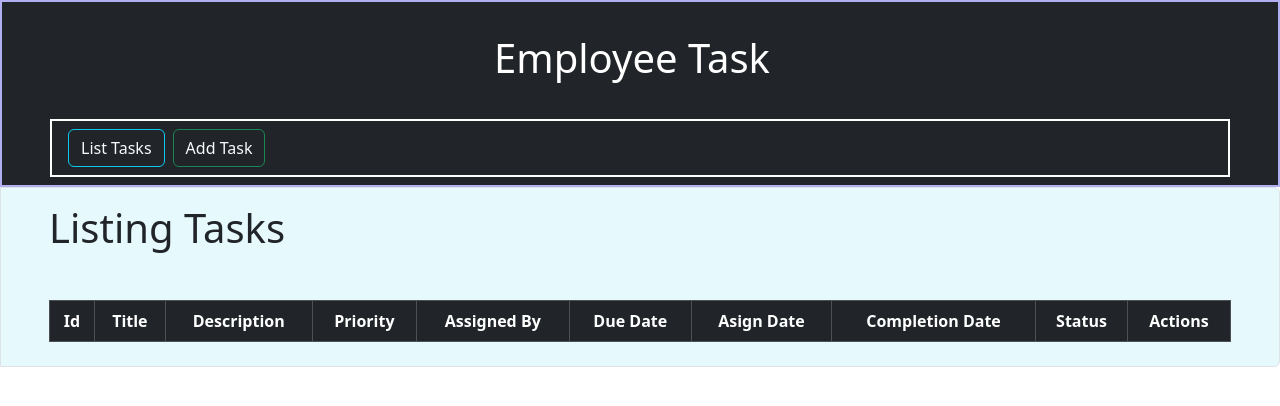
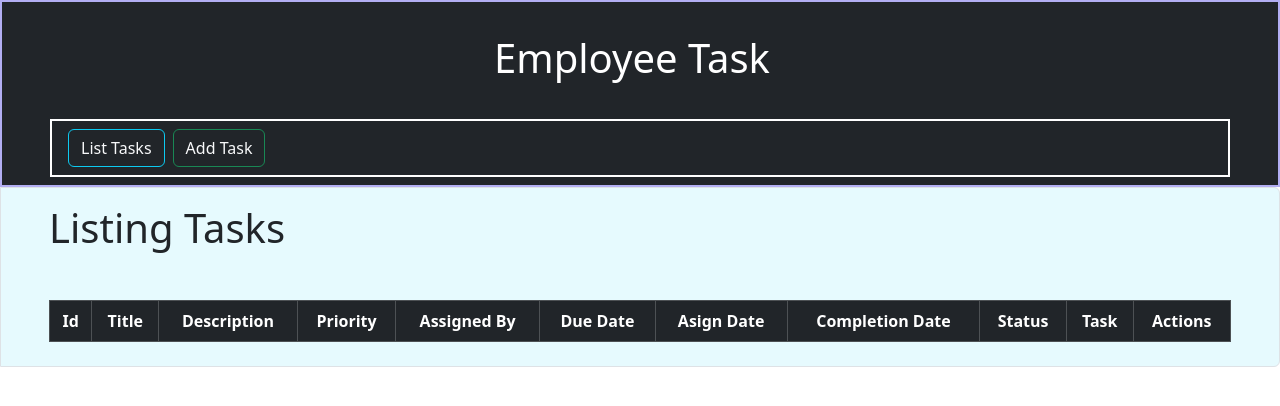
Before and after one commit to chanlita425/project-vue, a Vue app: page /HomePage in a window 1280 px wide. Shown: the top 406 px of the page. Built offline with nearby package versions, Linux system fonts and the light colour scheme.

Commit message:
add new field

```diff
--- a/src/composables/useEmployeeForm.ts
+++ b/src/composables/useEmployeeForm.ts
@@ -4,6 +4,7 @@ import { useEmployee } from "../composables/useEmployee";
 import { Status, StatusType } from "../constants/Status";
 import { Priority, PriorityType } from "../constants/Priority";
 import { Asign, AsignType } from "../constants/Asign";
+import { Task, TaskType } from "../constants/Task";
 import type { Employee } from "../types/Employee";
 
 const isEdit = ref(false)
@@ -18,11 +19,12 @@ export function useEmployeeForm(){
         title           : '',
         description     : '',
         priority        : Priority.MEDIUM    as PriorityType,
-        status          : Status.IN_PROGRESS as StatusType,
         assignedBy      : Asign.Admin        as AsignType,
         dueDate         : today(),
         asingDate       : today(),
-        completionDate  : '--/--/----'
+        completionDate  : '--/--/----',
+        status          : Status.IN_PROGRESS as StatusType,
+        task            : [Task.Documentation ] as TaskType[]
     });
 
     //header fields
@@ -34,7 +36,8 @@ export function useEmployeeForm(){
         'Due Date',
         'Asign Date',
         'Completion Date',
-        'Status'
+        'Status',
+        'Task'
     ]);
 
     // body fields
@@ -46,7 +49,8 @@ export function useEmployeeForm(){
         'dueDate',
         'asingDate',
         'completionDate',
-        'status'
+        'status',
+        'task'
     ]);
 
     // Form
--- /dev/null
+++ b/src/constants/Task.ts
@@ -0,0 +1,11 @@
+
+export const Task = {
+
+    Bug             : 'Bug',
+    Feature         : 'Feature',
+    Documentation   : 'Documentation',
+    Research        : 'Research'
+
+} as const;
+
+export type TaskType = typeof Task[keyof typeof Task];
--- a/src/types/Employee.ts
+++ b/src/types/Employee.ts
@@ -4,9 +4,10 @@ export interface Employee {
     title: string;
     description: string;
     priority: string;
-    status: string;
     assignedBy: string;
     dueDate: string ;
     asingDate: string;
     completionDate: string;
+    status: string;
+    task : string[];
 }
--- a/src/views/FormEmployee.vue
+++ b/src/views/FormEmployee.vue
@@ -4,12 +4,14 @@
     import { Asign } from '../constants/Asign';
     import { Priority } from '../constants/Priority';
     import { Status } from '../constants/Status';
+    import { Task } from '../constants/Task';
     import { useRouter } from 'vue-router';
 
     const router = useRouter();
     const asignOp    = Object.values(Asign);
     const priorityOp = Object.values(Priority);
     const statusOp   = Object.values(Status);
+    const taskOp    = Object.values(Task);
     const { form, onSubmit, onResetForm, isEdit } = useEmployeeForm();
 
     function handleSubmit() {
@@ -73,6 +75,14 @@
                 </select>
             </div>
 
+            <div class="mb-3">
+                <label class="form-label">Task</label><br>
+                <div v-for="task in taskOp" :key="task" class="form-check form-check-inline">
+                    <input :value="task" v-model="form.task" :id="'task-'+task" class="form-check-input" type="checkbox" >
+                    <label class="form-check-label" :for="'task-'+task">{{ task }} </label>
+                </div>
+            </div>
+
             <div class="mt-5">
                 <button type="button" @click="onResetForm" class=" btn btn-danger me-4 " >Cancel</button>
                 <button type="submit" class="btn btn-primary"> {{ isEdit ? 'Update Task' : 'Add Task' }} </button>
--- a/src/views/HomePage.vue
+++ b/src/views/HomePage.vue
@@ -33,10 +33,13 @@
             </thead>
 
             <tbody>
-                <tr v-for="emp in employees" :key="emp.id">
+                <tr v-for="emp in employees" :key="emp.id" >
                     <td>{{ emp.id }}</td>
-                    <td v-for="field in employeeTbody" :key="field">
-                        {{ emp[field as keyof typeof emp] }}
+                    <td v-for="field in employeeTbody" :key="field" >
+                        {{ Array.isArray(emp[field as keyof typeof emp])
+                            ? (emp[field as keyof typeof emp] as string[]).join(', ')
+                            : emp[field as keyof typeof emp]
+                        }}
                     </td>
                     <td>
                         <button @click="handleUpdate(emp)" class="btn btn-primary btn-sm me-2">Update</button>
```
